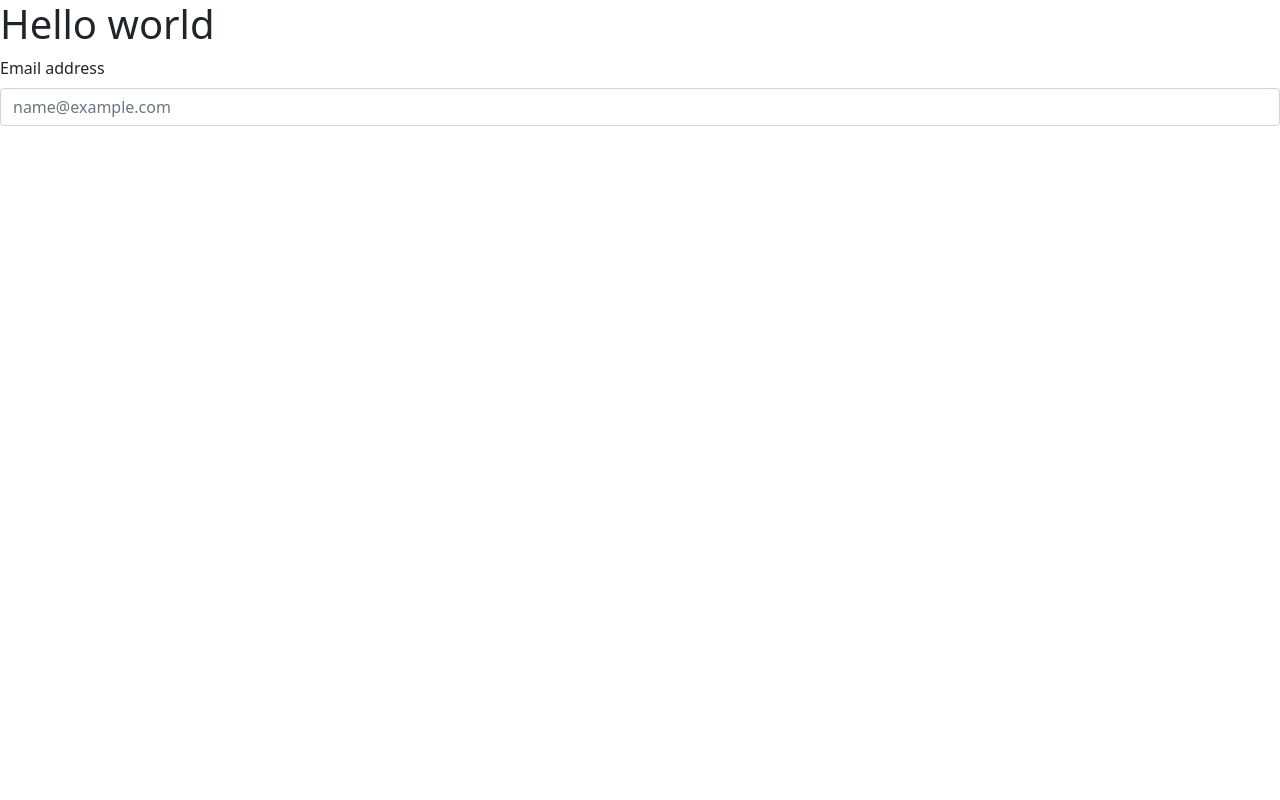
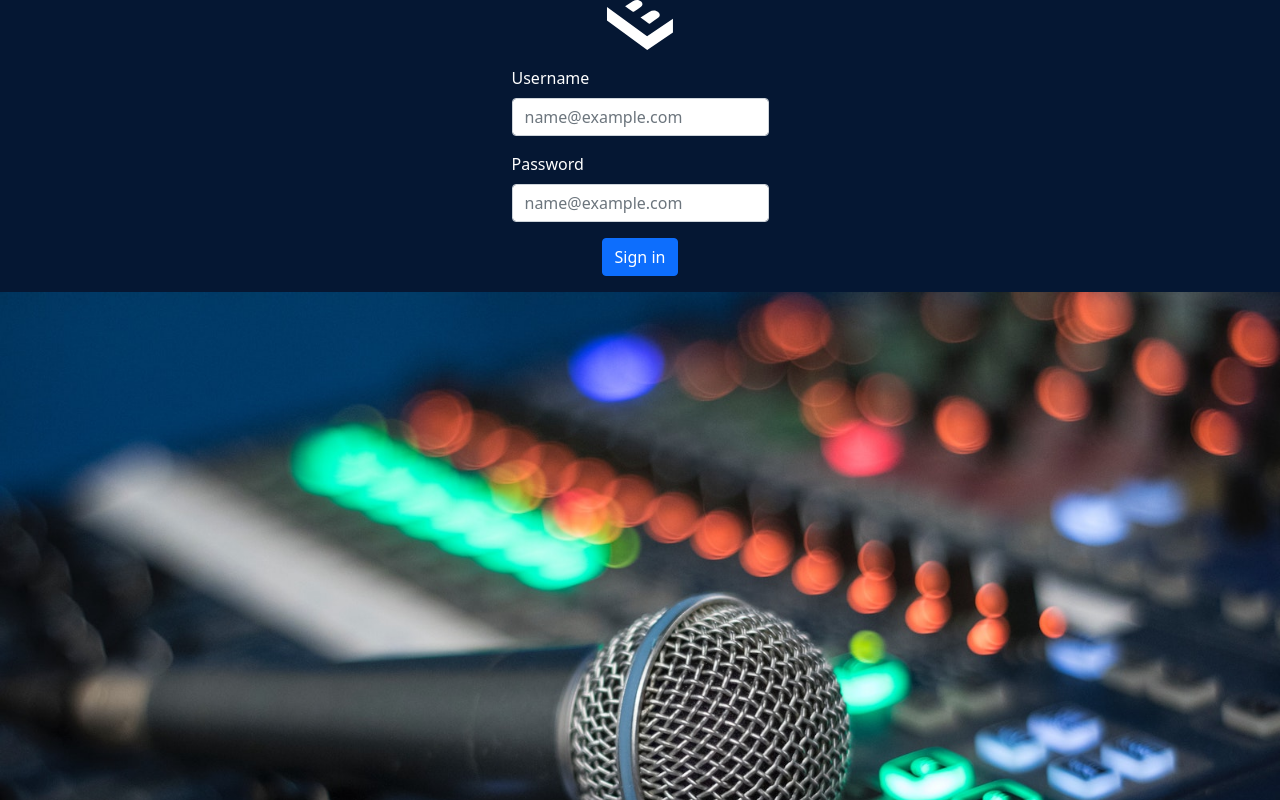
Before and after one commit to Draxlicious/onlinecity_lukas, a website: page index.html in a window 1280 px wide. Shown: the top 800 px of the page. Drawn offline with nearby package versions, Linux system fonts and the light colour scheme.

Commit message:
experiment with bootstrap v5

```diff
--- a/assets/style.css
+++ b/assets/style.css
@@ -1,3 +1,22 @@
+* {
+    box-sizing: border-box;
+}
+
 body{
-    /* background-color:black; */
+    background-color:#051733;
+    color:white;
 }
+
+#index{
+    height:100vh;
+}
+
+
+.logo{
+    height:50px;
+    width:100%;
+}
+.microphone{
+    width:auto;
+    height:50%;
+}
--- a/index.html
+++ b/index.html
@@ -11,13 +11,24 @@
 </head>
 <body>
     <div id="index">
-
-        <h1>{{ message }}</h1>
+        <div class="d-flex flex-column align-items-center justify-content-center ">
+            <img class="logo mb-3" src="assets/Login Screen Frontend assets/logo-white.svg">
         <div class="mb-3">
-            <label for="exampleFormControlInput1" class="form-label">Email address</label>
-            <input type="email" class="form-control" id="exampleFormControlInput1" placeholder="name@example.com">
+            <label for="exampleFormControlInput1" class="form-label">Username</label>
+            <input type="name" class="form-control" id="exampleFormControlInput1" placeholder="name@example.com">
         </div>
+        <div class="mb-3">
+            <label for="exampleFormControlInput1" class="form-label">Password</label>
+            <input type="password" class="form-control" id="exampleFormControlInput1" placeholder="name@example.com">
+        </div>
+        <div class="mb-3">
+            <button type="button" class="btn btn-primary"> Sign in</button>
+        </div>
+        <img class="img-fluid float-end" src="assets/Login Screen Frontend assets/michael-maasen-ZY7fuakuXJ0-unsplash.jpg">
+    </div>
+    <div class="microphone d-flex ">
     </div>
 
+    </div>
 </body>
 </html>
```
Also changed, not shown: README.md.
